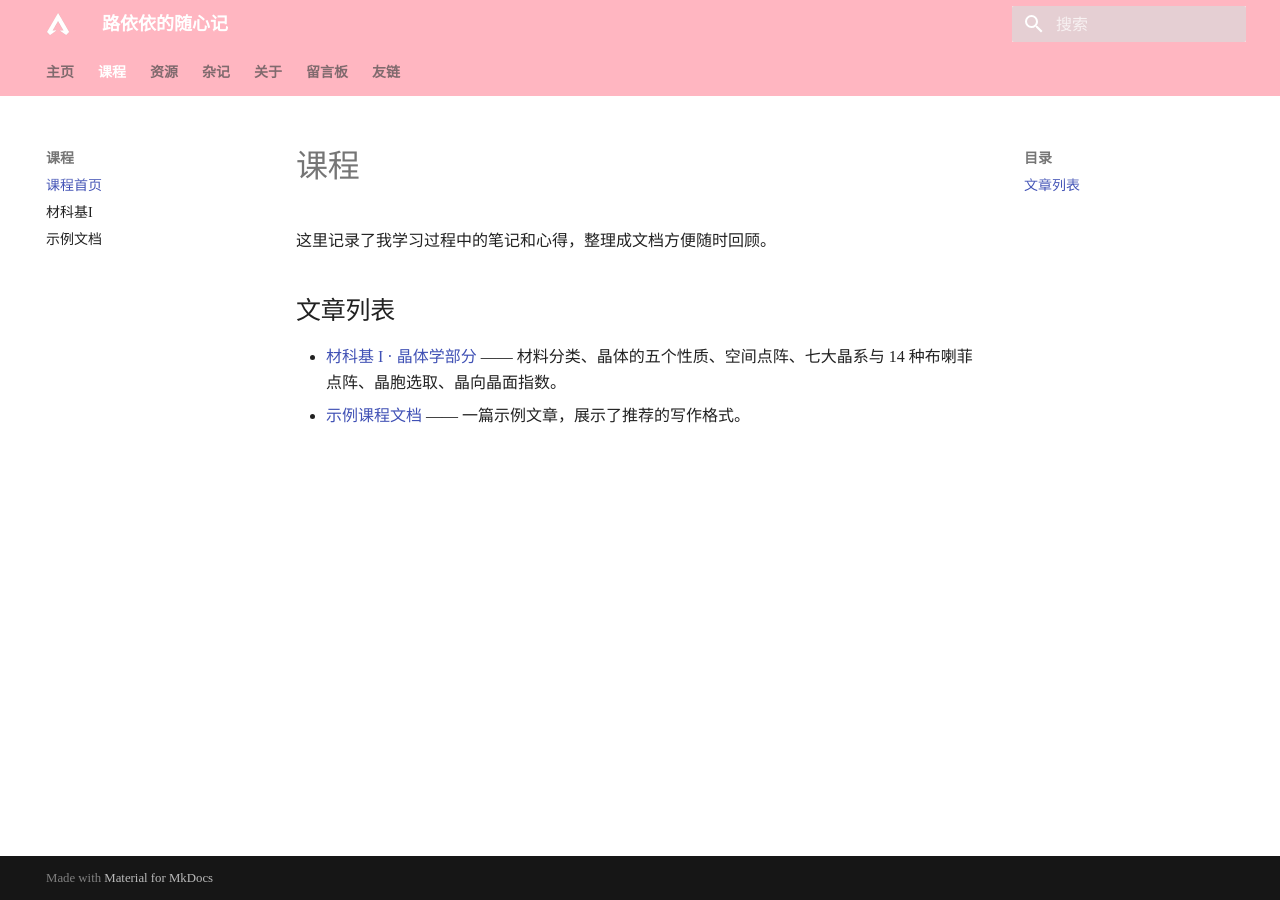
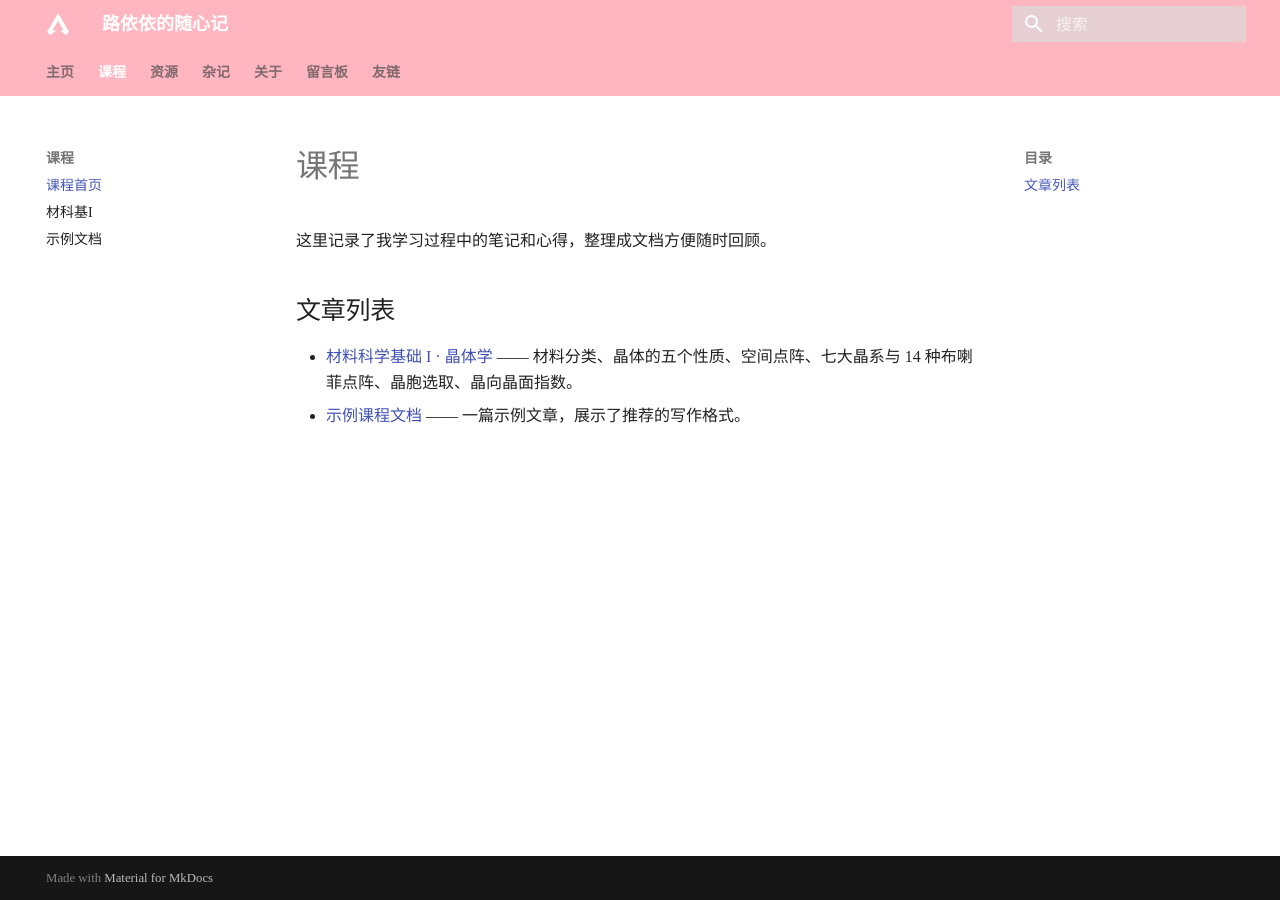
Before and after one commit to Luyiyi2858/Luyiyi2858.github.io, an MkDocs documentation site: the page built from docs/course/index.md, in a window 1280 px wide. Built offline with MkDocs 1.6.1 and Material for MkDocs 9.7.7, drawn with Linux system fonts in a browser that asks for light colours.

Commit message:
材科基I 笔记重命名为《材料科学基础I》并补写一级标题，同步更新导航与课程首页链接

```diff
--- a/docs/course/index.md
+++ b/docs/course/index.md
@@ -4,5 +4,5 @@
 
 ## 文章列表
 
-- [材科基 I · 晶体学部分](材科基I/晶体学部分.md) —— 材料分类、晶体的五个性质、空间点阵、七大晶系与 14 种布喇菲点阵、晶胞选取、晶向晶面指数。
+- [材料科学基础 I · 晶体学](材科基I/材料科学基础I.md) —— 材料分类、晶体的五个性质、空间点阵、七大晶系与 14 种布喇菲点阵、晶胞选取、晶向晶面指数。
 - [示例课程文档](example.md) —— 一篇示例文章，展示了推荐的写作格式。
--- a/mkdocs.yml
+++ b/mkdocs.yml
@@ -30,7 +30,7 @@
   - 主页: index.md
   - 课程:
       - 课程首页: course/index.md
-      - 材科基I: course/材科基I/晶体学部分.md
+      - 材科基I: course/材科基I/材料科学基础I.md
       - 示例文档: course/example.md
   - 资源:
       - 首页: resources/index.md
```
Also changed, not shown: docs/course/材科基I/材料科学基础I.md (renamed from docs/course/材科基I/晶体学部分.md, +1 -2 lines).
